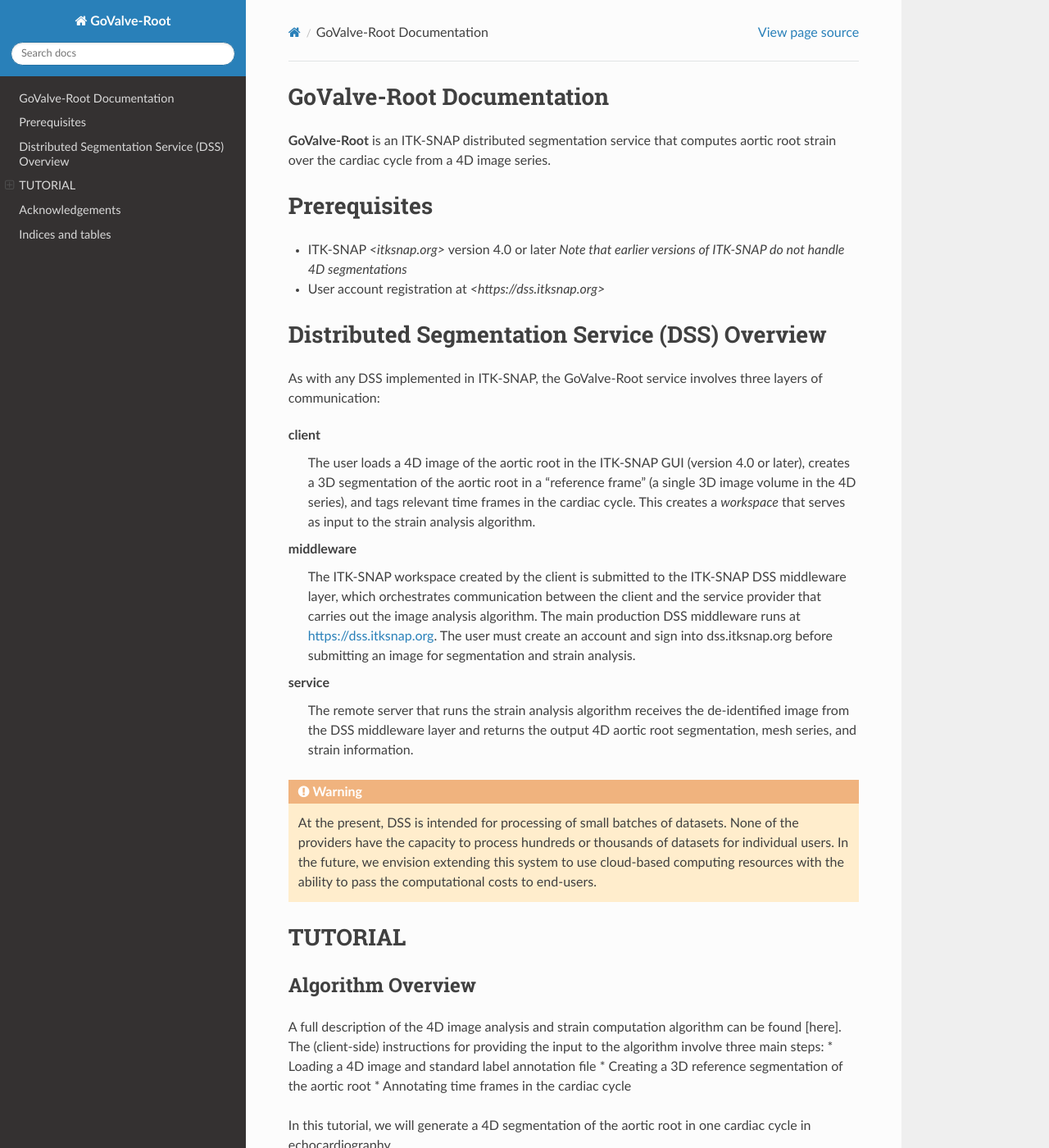
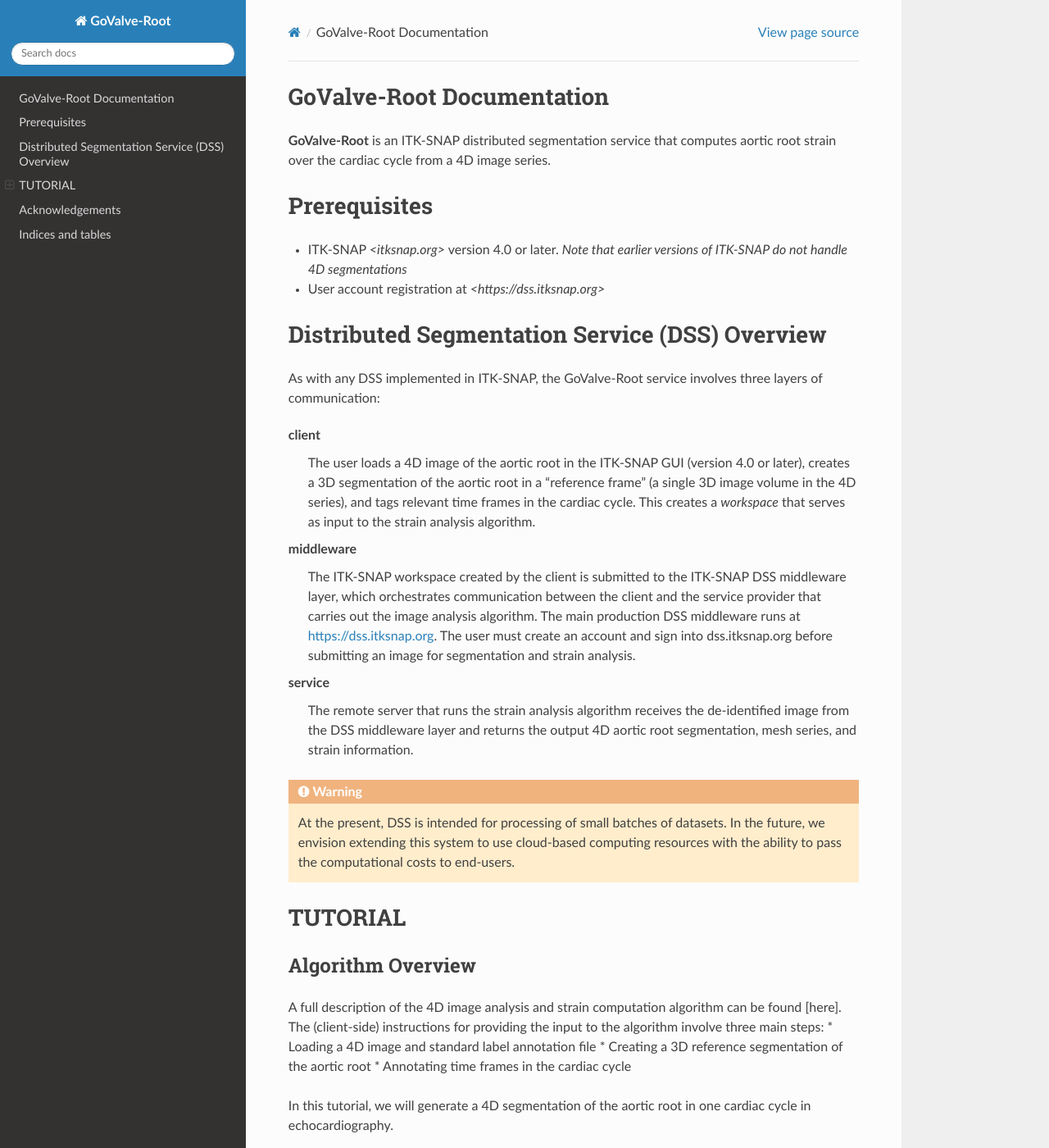
Before and after one commit to apouch/GoValve-Root-src, a Sphinx documentation site: the page built from docs/source/index.rst, in a window 1280 px wide and 1400 px high. Shown: the whole window at 82% size. Built offline with Sphinx 7.4.7 and the Read the Docs theme 2.0.0, drawn with Linux system fonts in a browser that asks for light colours.

Commit message:
update to documentation

```diff
--- a/docs/source/index.rst
+++ b/docs/source/index.rst
@@ -15,8 +15,7 @@
 
 Prerequisites
 =============
-* ITK-SNAP `<itksnap.org>` version 4.0 or later
-  `Note that earlier versions of ITK-SNAP do not handle 4D segmentations`
+* ITK-SNAP `<itksnap.org>` version 4.0 or later. `Note that earlier versions of ITK-SNAP do not handle 4D segmentations`
 * User account registration at `<https://dss.itksnap.org>`
 
 Distributed Segmentation Service (DSS) Overview
@@ -32,7 +31,7 @@
 **service**
   The remote server that runs the strain analysis algorithm receives the de-identified image from the DSS middleware layer and returns the output 4D aortic root segmentation, mesh series, and strain information.
 
-.. warning:: At the present, DSS is intended for processing of small batches of datasets. None of the providers have the capacity to process hundreds or thousands of datasets for individual users. In the future, we envision extending this system to use cloud-based computing resources with the ability to pass the computational costs to end-users.
+.. warning:: At the present, DSS is intended for processing of small batches of datasets. In the future, we envision extending this system to use cloud-based computing resources with the ability to pass the computational costs to end-users.
 
 TUTORIAL
 ========
@@ -47,18 +46,20 @@
 In this tutorial, we will generate a 4D segmentation of the aortic root in one cardiac cycle in echocardiography.
 
 Load Sample Image and Annotation File
------------------------------------------
+-------------------------------------
 A Cartesian DICOM file can be obtained from the ITK-SNAP download page [here]. The image can be loaded into ITK-SNAP by simply dragging and dropping the file into the program or by navigating to the file (File -> Open Main Image...). Once loaded, the user can scroll through different time frames of the 4D image series on the sidebar, as noted below.
 
 .. image:: images/load-image.png
     :width: 60%
     :align: center
 
+
 The standardized annotation text file "Aortic_Root_Labels.txt" (also on the ITK-SNAP download page) is loaded by navigating to Segmentation -> Import Label Descriptions. The file assigns text and a color to each anatomical component: the aortic root, interatrial septum (IAS), sinotubular junction (STJ), and left ventricular outlet (LVOT). This file should always be used with this pipeline as it assigns consistent integer labels to the anatomical components represented in the segmentation.
 
 .. image:: images/import-labels.png
     :width: 60%
     :align: center
+
 
 Generate (or Load) a Reference Segmentation
 -------------------------------------------
```
